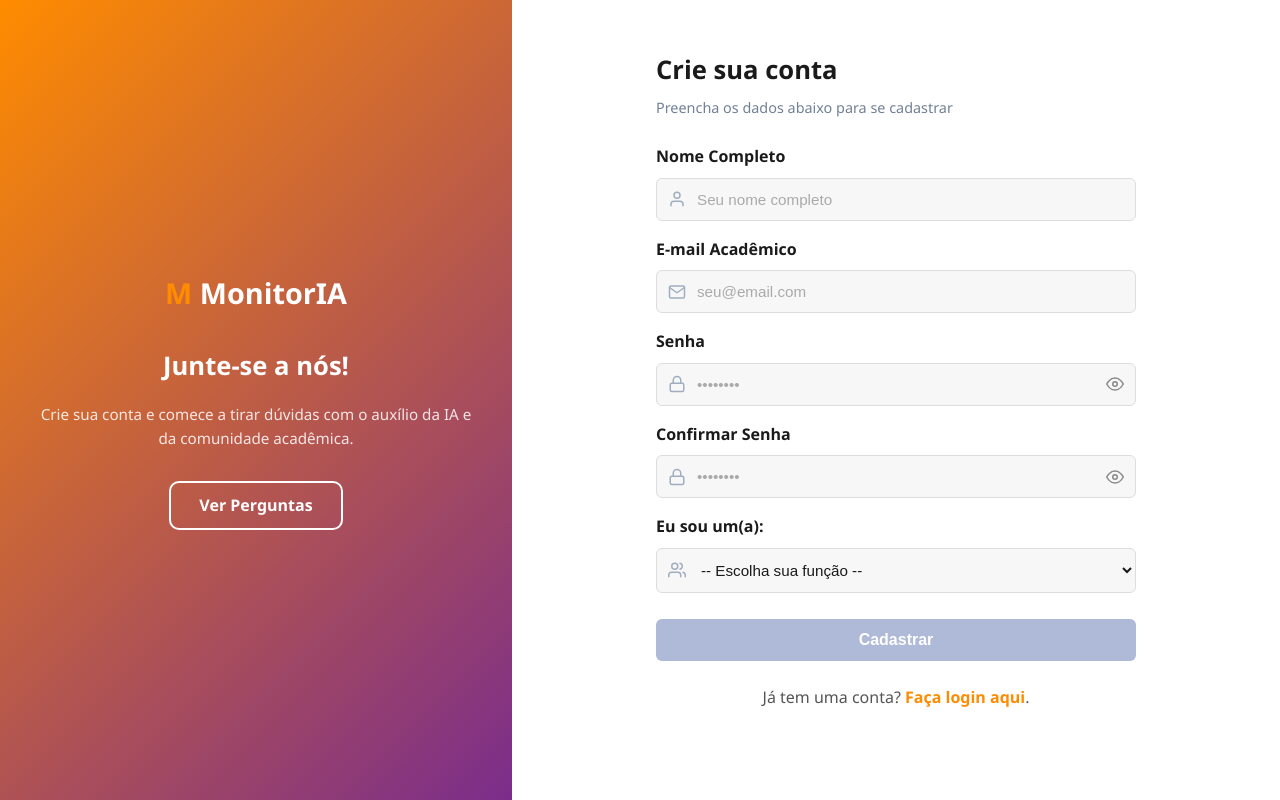
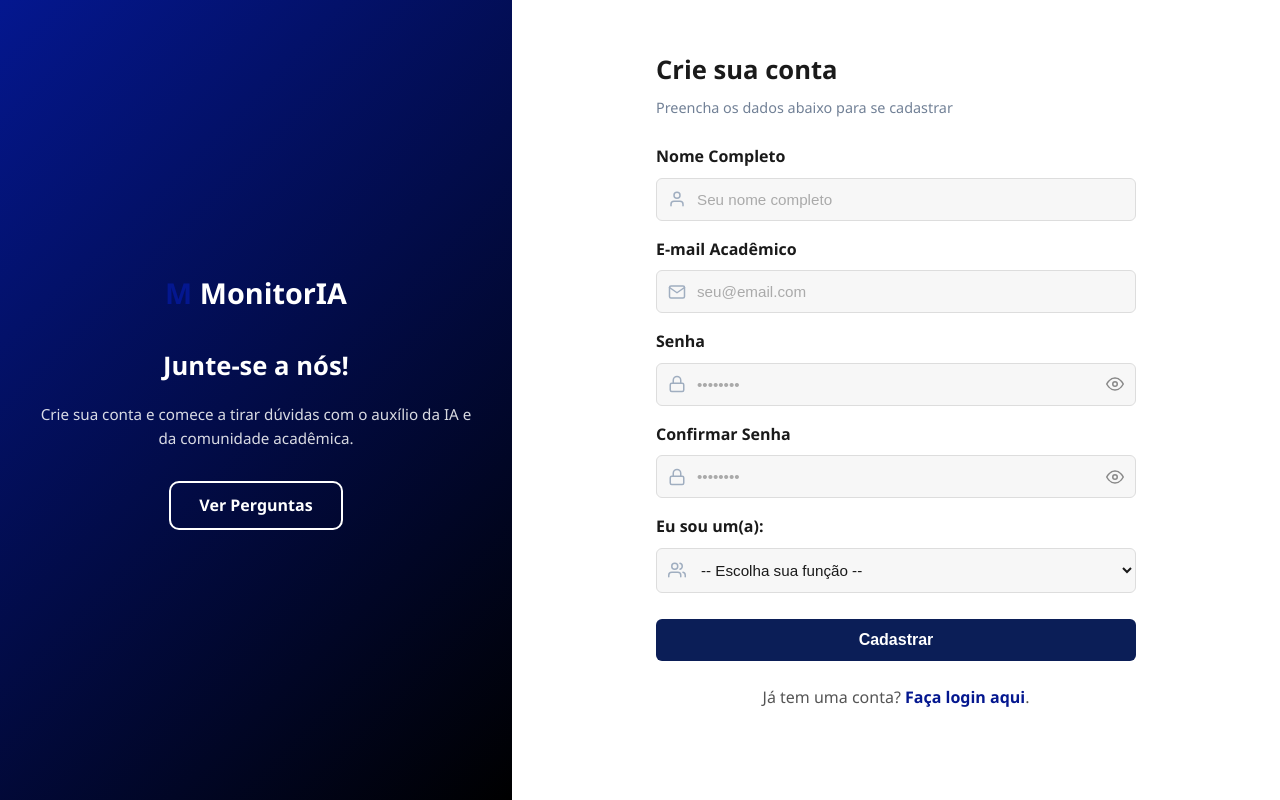
Before and after one commit to Sp4rkjpedro/MonitorIA, a Flask app: page /cadastro in a window 1280 px wide. Run offline with Flask 3, Linux system fonts and the light colour scheme.

Commit message:
ajuste nas cores e centralização dos paineis centrais .

```diff
--- a/static/css/estilos.css
+++ b/static/css/estilos.css
@@ -8,9 +8,9 @@
     --texto-secundario: #98c6f0;
     --texto-ia: #4a2f00;
 
-    --roxo-principal: #FF8C00;
-    --roxo-hover: #e67e00;
-    --roxo-badge: #6d80b98c;
+    --roxo-principal: #04178f;
+    --roxo-hover: #0067bb;
+    --roxo-badge: #0b1e57;
 
     --verde-resolvido: #2E7D32;
     --laranja-alerta: #e6641f;
@@ -42,7 +42,7 @@ body {
 /* --- LAYOUT --- */
 .container {
     margin-left: 250px !important;
-    max-width: 100%;
+
     padding: 2rem var(--gap-padrao);
 }
 
@@ -58,7 +58,7 @@ main {
 .sidebar-nav {
     width: 250px;
     min-height: 100vh;
-    background: linear-gradient(180deg, #04178f 0%, #0008ff 100%);
+    background: linear-gradient(180deg, #04178f 0%, #000000 100%);
     display: flex;
     flex-direction: column;
     padding: 1.5rem 1rem;
@@ -106,8 +106,7 @@ main {
 }
 
 .sidebar-link-verde {
-    background: #2E7D32;
-    border: 1px solid #1b5e20;
+    border: 1px solid ;
     color: white;
 }
 
@@ -152,12 +151,7 @@ main {
     color: white;
 }
 
-/* Empurra o conteúdo para a direita da sidebar */
-.container {
-    margin-left: 250px !important;
-    max-width: calc(1200px - 250px);
-    padding: 2rem var(--gap-padrao);
-}
+
 
 .logo {
     font-size: 1.5rem;
@@ -260,7 +254,7 @@ nav a.active, nav a:hover {
 
 /* --- CARDS E CONTEÚDO PRINCIPAL --- */
 .conteudo {
-    background-color: #0a37b98c;
+    background-color: #04178fb0;
     padding: 2rem;
     border-radius: var(--raio-padrao);
 
@@ -808,7 +802,7 @@ code {
 
 /* Painel Esquerdo */
 .auth-painel-esquerdo {
-    background: linear-gradient(135deg, var(--roxo-principal), #3a1a6e);
+    background: linear-gradient(135deg, var(--roxo-principal), #000000);
     width: 40%;
     display: flex;
     align-items: center;
@@ -967,14 +961,6 @@ code {
     width: 100%;
 }
 
-.auth-painel-esquerdo {
-    background: linear-gradient(135deg, var(--roxo-principal), #7b2d8b);
-    width: 40%;
-    display: flex;
-    align-items: center;
-    justify-content: center;
-    padding: 40px 30px;
-}
 
 .auth-painel-direito {
     background-color: #ffffff;
@@ -1079,17 +1065,6 @@ body:has(.container-auth) .sidebar-nav {
     overflow: hidden;
 }
 
-.auth-painel-esquerdo {
-    background: linear-gradient(135deg, var(--roxo-principal), #7b2d8b);
-    width: 40%;
-    min-height: 100vh;
-    display: flex;
-    align-items: center;
-    justify-content: center;
-    padding: 40px 30px;
-    position: sticky;
-    top: 0;
-}
 
 .auth-painel-unico {
     width: 60%;
--- a/templates/dashboard.html
+++ b/templates/dashboard.html
@@ -10,7 +10,7 @@
 
     <!-- Comportamento condicional baseado no tipo de usuário -->
     {% if papel == 'monitor' %}
-        <div class="box-ia corpo-ia" style="background-color: #7139d8; border-color: #7d3bf6;">
+        <div class="box-ia corpo-ia" style="background-color: #ffffff; border-color: #7d3bf6;">
             <div class="header-ia"> <img src="{{ url_for('static', filename='imagens/iconemonitor.png') }}" alt="Monitor IA" class="iconemonitor-ia"> Painel do Monitor</div>
                 <p style="margin: 15px 0;">
                     Você tem <strong>{{ contagem_pendentes }} perguntas</strong> aguardando verificação humana hoje.
```
